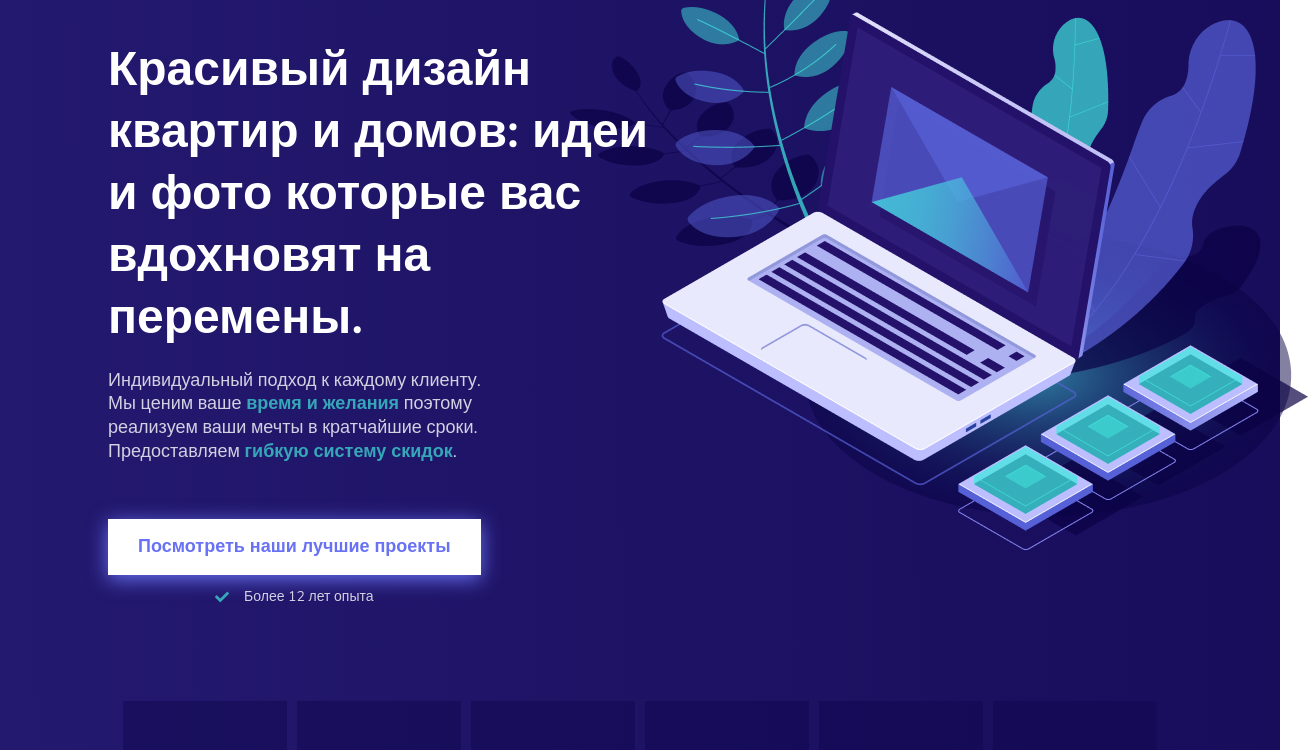
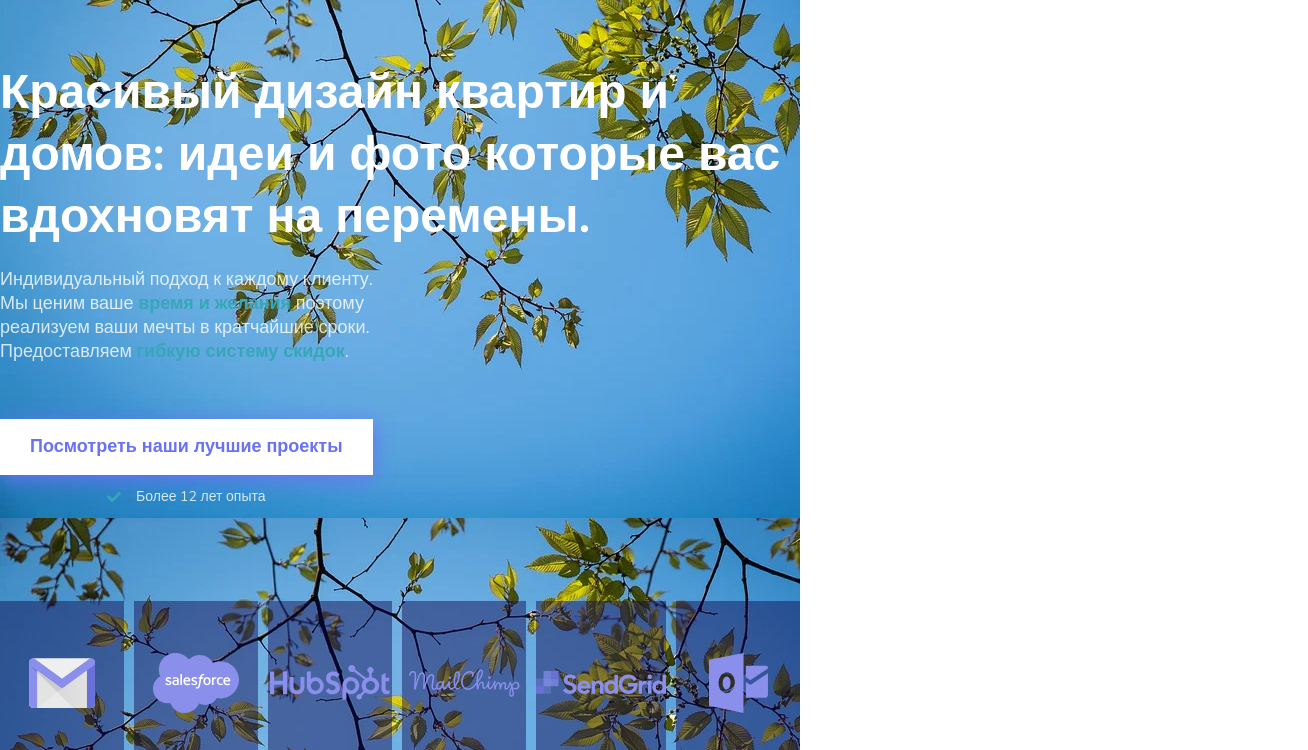
Before and after one commit to vladimirKartyshov/Design-Studio, a plain HTML site: page main-page/index.html in a window 1280 px wide. Shown: the part 122-872 px from the top of the page, 1308 px wide, since content can reach past the window. Drawn offline with nearby package versions, Linux system fonts and the light colour scheme.

Commit message:
Recorrect main-page

```diff
--- a/main-page/css/style.css
+++ b/main-page/css/style.css
@@ -40,8 +40,9 @@ p, h1, h2, h3, h4, h5, h6 {
 }
 
 .container {
-  max-width: 1114px;
-  padding: 0 15px;
+  /*max-width: 1114px;*/
+  max-width: 100vh;
+  /*padding: 0 15px;*/
   margin: auto;
 }
 
@@ -84,24 +85,28 @@ p, h1, h2, h3, h4, h5, h6 {
 .inner {
   height: 100vh;
   min-height: 910px;
-  background: linear-gradient(89.79deg, #23196F 0.13%, #180D5B 99.88%);
+  width: 100vh;
+  /*background: linear-gradient(89.79deg, #23196F 0.13%, #180D5B 99.88%);*/
+  background: url("../img/leaves-5509797.png");
   padding-top: 106px;
 }
 
 .inner-call-to-action {
-  max-width: 545px;
+  max-width: 100vh;
   position: relative;
 }
 
 .inner-call-to-action::after {
   content: '';
-  width: 738px;
-  height: 611px;
-  background: url('../img/inner-bg.png') no-repeat;
-  position: absolute;
-  top: -100px;
-  right: -655px;
-  z-index: 0;
+  width: 100vh;
+  height: 900px;
+  /*background: url('../img/inner-bg.png') no-repeat;*/
+  /*background: url("../img/leaves-5509797.png");*/
+  /*background: #039be5;*/
+  /*position: absolute;*/
+  /*top: -100px;*/
+  /*right: -655px;*/
+  /*z-index: 0;*/
 }
 
 .call-to-action-title {
```
Also changed, not shown: main-page/img/leaves-5509797.png (added).
